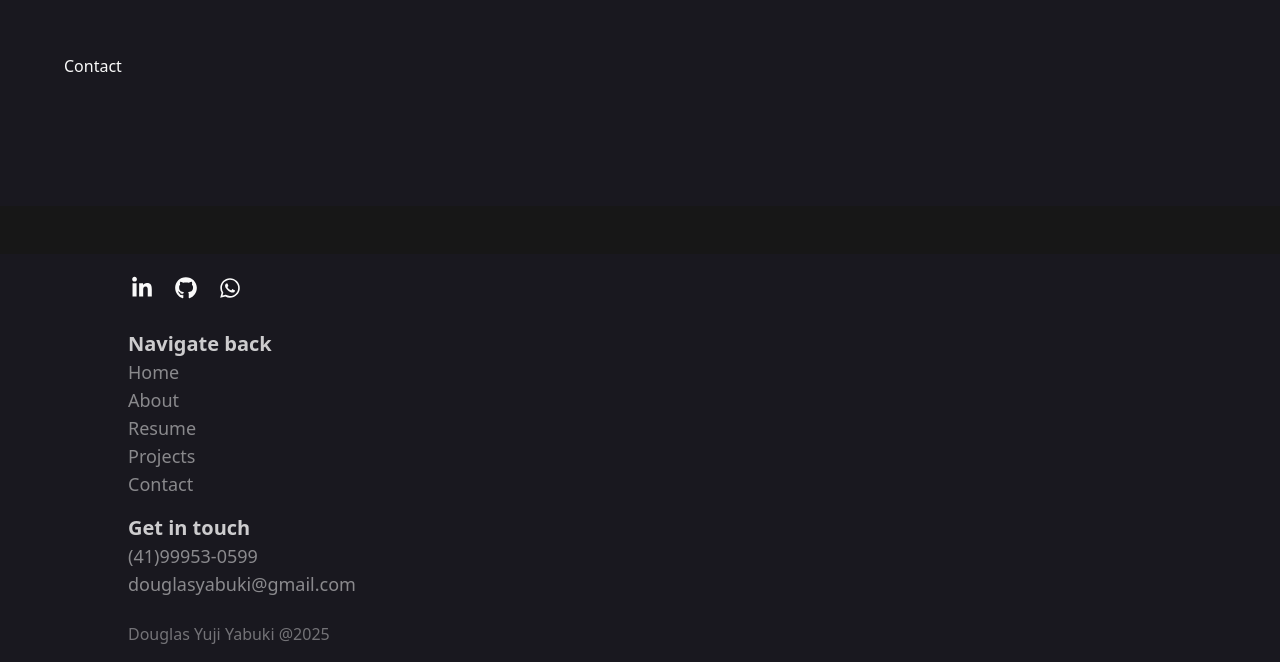
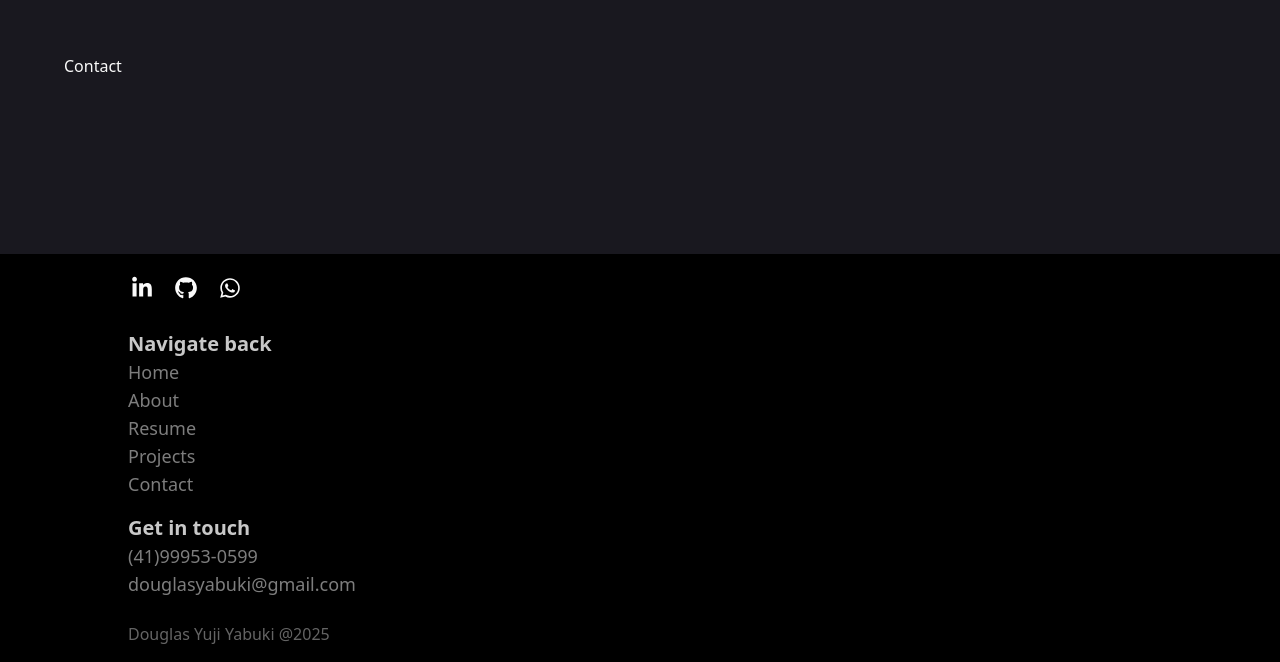
Before and after one commit to douglasyabuki/portfolio, a React (Vite) app: page /#home in a window 1280 px wide. Shown: the part 2464-3126 px from the top of the page. Built offline with nearby package versions, Linux system fonts and the light colour scheme; a web font is replaced by a local one.

Commit message:
Update: Body and Footer background colors

```diff
--- a/index.html
+++ b/index.html
@@ -16,7 +16,7 @@
     />
     <title>Portfolio</title>
   </head>
-  <body class="bg-neutral-900 antialiased">
+  <body class="bg-black-primary antialiased">
     <div id="root"></div>
     <script type="module" src="/src/main.tsx"></script>
   </body>
--- a/src/components/footer/Footer.tsx
+++ b/src/components/footer/Footer.tsx
@@ -5,7 +5,7 @@ import { Platforms } from './platforms/Platforms';
 
 export const Footer = () => {
   return (
-    <footer className="bg-black-primary px-corners relative flex h-auto w-screen flex-col gap-4 py-4 duration-150">
+    <footer className="bg-black px-corners relative flex h-auto w-screen flex-col gap-4 py-4 duration-150">
       <Platforms />
       <div className="flex flex-col gap-4 py-2">
         <Navigation />
```
